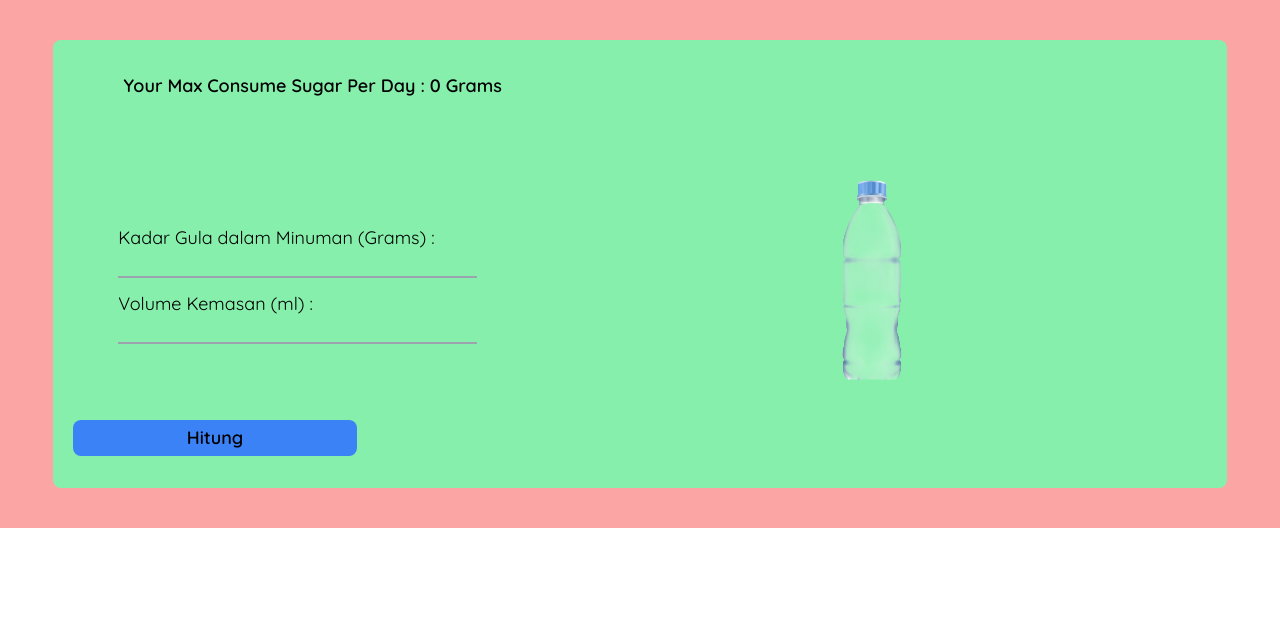
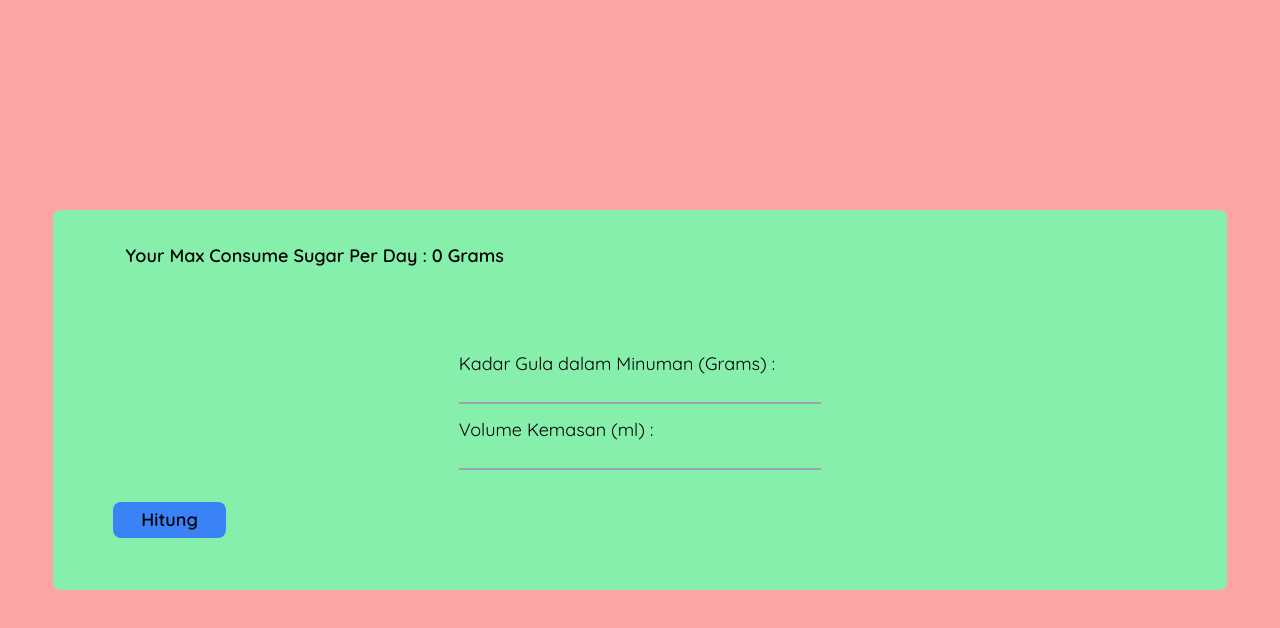
Before and after one commit to GaluhPncWirs/consumption-limit-for-packaged-beverages, a Next.js app: page /mainContent in a window 1280 px wide. Shown: the top 628 px of the page. Built offline with nearby package versions, Linux system fonts and the light colour scheme.

Commit message:
change major

```diff
--- a/src/app/api/getData/route.ts
+++ b/src/app/api/getData/route.ts
@@ -1,8 +1,8 @@
-import { retriveData } from "@/lib/firebase/services";
+import { retriveDataIng } from "@/lib/firebase/services";
 import { NextRequest, NextResponse } from "next/server";
 
 
 export async function GET(resuest: NextRequest){
-    const nutritionFact = await retriveData("nutritionFact")
+    const nutritionFact = await retriveDataIng("nutritionFact")
     return NextResponse.json({statusbar: 200, message:"success", data : nutritionFact})
 }
--- /dev/null
+++ b/src/app/api/getDataFunFact/route.ts
@@ -0,0 +1,8 @@
+import { retriveDataFunFact } from "@/lib/firebase/services";
+import { NextResponse } from "next/server";
+
+
+export async function GET() {
+    const getDataFunFact = await retriveDataFunFact("funFactSugar")
+    return NextResponse.json({status : true, message: "berhasil", data:getDataFunFact })
+}
--- a/src/app/mainContent/page.tsx
+++ b/src/app/mainContent/page.tsx
@@ -2,7 +2,7 @@
 
 import Visualization from "@/components/visualisasi/page";
 import { useCalories } from "@/context/useContex";
-import { useRef, useState } from "react";
+import { useEffect, useRef, useState } from "react";
 
 export default function MainContent() {
   const { yourMaxSugar } = useCalories();
@@ -13,6 +13,7 @@ export default function MainContent() {
   const [text, setText] = useState(false);
   const [sugarProduk, setSugarProduk] = useState(0);
   const [volumeProduk, setVolumeProduk] = useState(0);
+  const [funFactSugar, setFunFactSugar] = useState([]);
 
   function calculateMaximal() {
     setText(true);
@@ -44,12 +45,32 @@ export default function MainContent() {
     setFillBottle(fillArray);
     setMiliLiter(percentageFillForRemainder);
   }
+
+  // useEffect(() => {
+  //   const fetchData = async () => {
+  //     const get = await fetch("/api/getDataFunFact")
+  //       .then((res) => res.json())
+  //       .then((a) => a.data);
+
+  //     const randomFunFact = get
+  //       .map((a: any) => a.funFact)
+  //       .sort(() => Math.random() - 0.5);
+
+  //     setFunFactSugar(randomFunFact[0]);
+  //   };
+  //   fetchData();
+  // }, []);
+
   return (
-    <div className="bg-red-300 flex justify-center items-center">
+    <div
+      className={`bg-red-300 flex justify-center items-center ${
+        fillBottle.length === 1 ? `h-full` : `h-screen`
+      }`}
+    >
       <div className="w-11/12 py-10">
         <div className="w-full mx-auto bg-green-300 h-full flex flex-col justify-center px-5 rounded-lg py-8">
           <div className="text-lg font-semibold flex justify-around">
-            <p className="mr-2">
+            <p>
               Your Max Consume Sugar Per Day :{" "}
               <span>
                 {yourMaxSugar.toLocaleString("id-ID", {
@@ -75,11 +96,8 @@ export default function MainContent() {
             </div>
           </div>
           <div>
-            <div className="mt-20 flex items-center gap-3">
-              <form
-                action=""
-                className="basis-2/5 flex flex-col items-center justify-center"
-              >
+            <div className="mt-20 flex items-center justify-center gap-3">
+              <form className="basis-2/5 flex flex-col items-center justify-center">
                 <div className="relative w-4/5 py-3">
                   <input
                     type="number"
@@ -105,26 +123,26 @@ export default function MainContent() {
                   </label>
                 </div>
               </form>
-              <div className="basis-3/5 mb-5 flex justify-center items-center">
-                {fillBottle.length > 0 ? (
-                  fillBottle.map((item: any, i: number) => (
+              {fillBottle.length > 0 && (
+                <div className="basis-3/5 mb-5 flex justify-center items-center">
+                  {fillBottle.map((item: any, i: number) => (
                     <div key={i} className="bottleInside w-1/5">
                       <div
                         className="fill"
                         style={{ height: `${item}%` }}
                       ></div>
                     </div>
-                  ))
-                ) : (
-                  <div className="bottleInside">
-                    <div className="fill" style={{ height: "0%" }}></div>
-                  </div>
-                )}
-              </div>
+                  ))}
+                </div>
+              )}
             </div>
           </div>
-          <div className="bg-blue-500 py-1 rounded-lg hover:bg-blue-400 text-center mt-5 w-1/4 text-lg font-semibold">
-            <button type="button" onClick={calculateMaximal}>
+          <div className="my-5 ml-10">
+            <button
+              type="button"
+              onClick={calculateMaximal}
+              className="hover:bg-blue-400 text-lg font-semibold bg-blue-500 rounded-lg py-1 px-7"
+            >
               Hitung
             </button>
           </div>
--- a/src/lib/firebase/services.ts
+++ b/src/lib/firebase/services.ts
@@ -3,7 +3,7 @@ import { addDoc, collection, getDocs, getFirestore, query, where } from "firebas
 
 const firestore = getFirestore(app)
 
-export async function retriveData(collectionName:string) {
+export async function retriveDataIng(collectionName:string) {
     const snapshot = await getDocs(collection(firestore, collectionName))
     const ING = snapshot.docs.map(doc => ({
         id: doc.id,
@@ -31,3 +31,14 @@ export async function addData(dataProduct : {nameProduct:string, sugars:number,
         }
     }
 }
+
+
+export async function retriveDataFunFact(collectionName:string){
+    const snapshot = await getDocs(collection(firestore, collectionName))
+    const data = snapshot.docs.map((doc) => ({
+        id: doc.id,
+        ...doc.data()
+    }))
+
+    return data
+}
```
